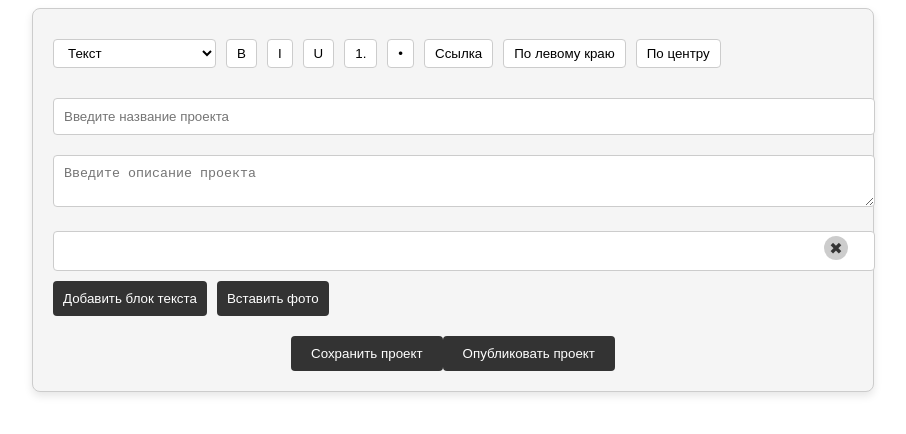
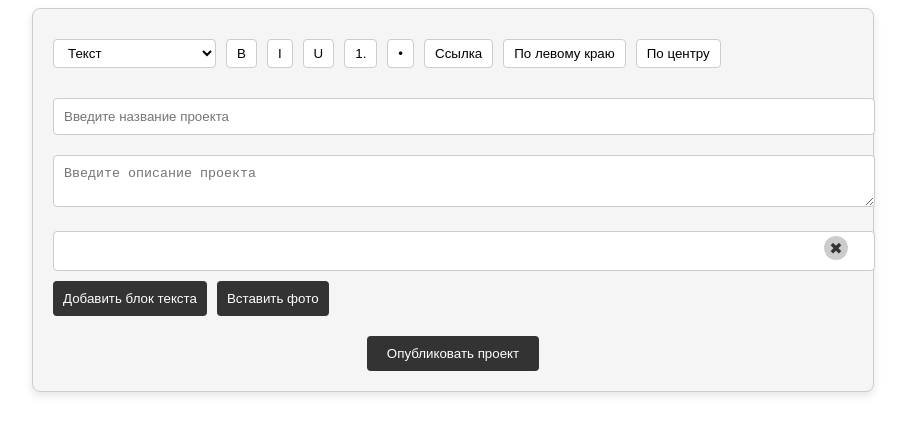
Before and after one commit to Eugene665/ProjectZen, a Vue app in the folder projectzen/: page /project_page in a window 1280 px wide. Shown: the top 434 px of the page, without its empty margins (187-1093 px from the left). Built offline with nearby package versions, Linux system fonts and the light colour scheme.

Commit message:
save button deleted

```diff
--- a/projectzen/src/views/project_page.vue
+++ b/projectzen/src/views/project_page.vue
@@ -74,7 +74,6 @@
 
     <!-- Кнопка сохранения -->
     <div class="save-button">
-      <button @click="saveProject">Сохранить проект</button>
       <button @click="postProject">Опубликовать проект</button>
     </div>
 
@@ -223,9 +222,6 @@ export default {
         console.log(data);
       }
       this.project.blocks.splice(index, 1);
-    },
-    saveProject() {
-      console.log(this.project);
     },
     async postProject() {
       console.log(this.project);
```
